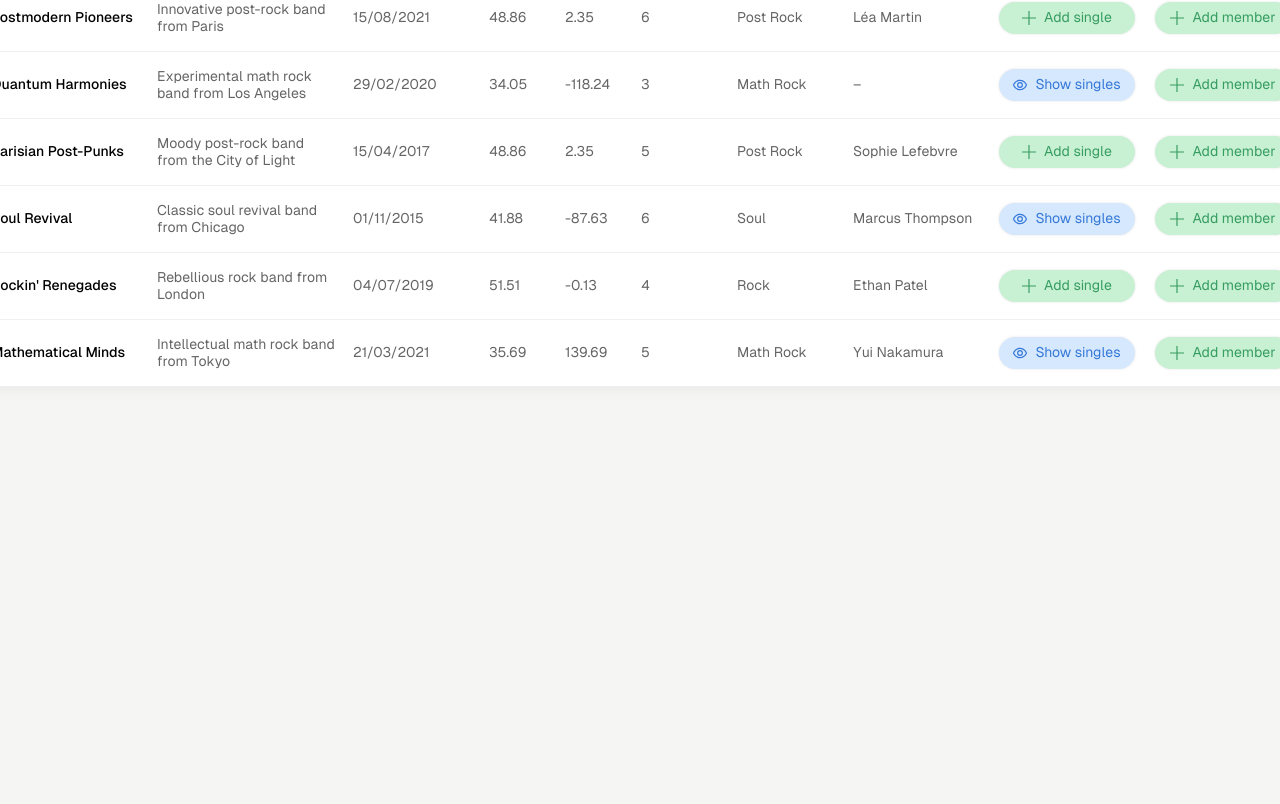
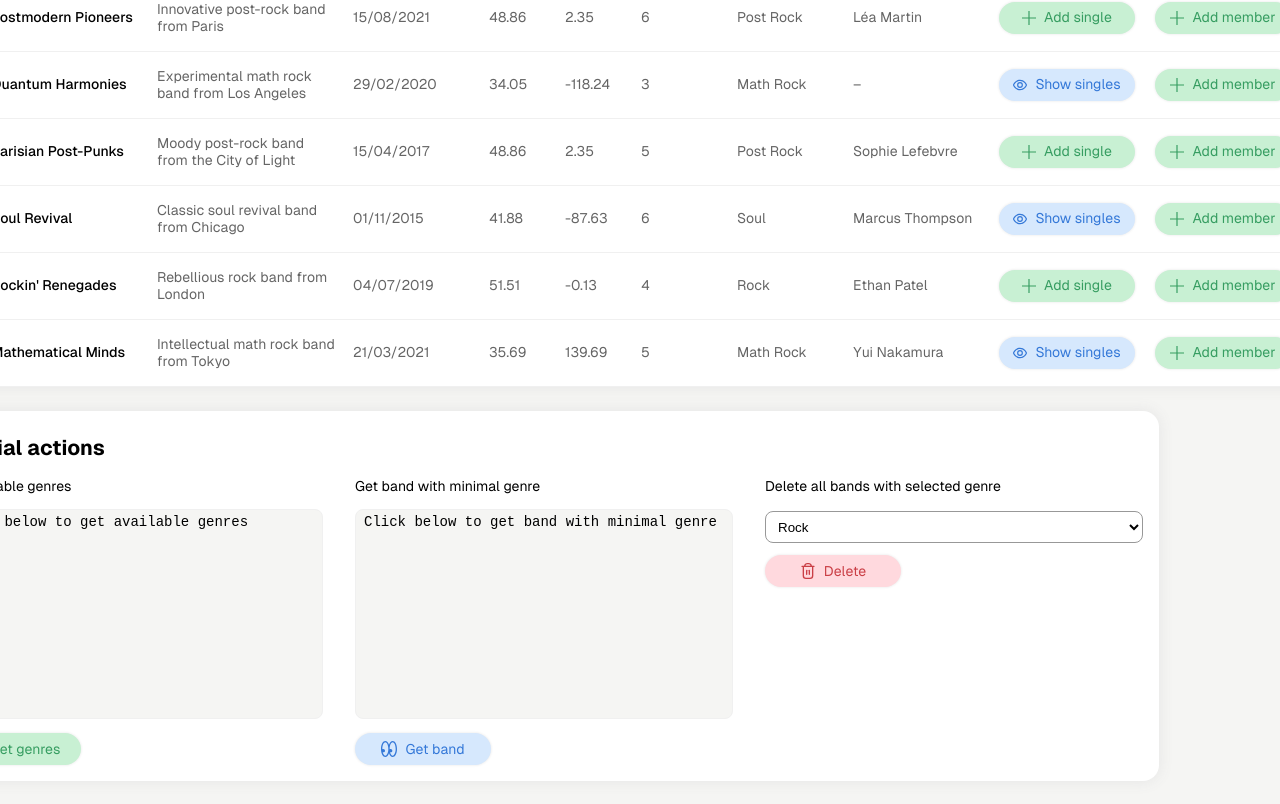
Before and after one commit to nastyabeggin/soa-2.2, a Next.js app in the folder soa-lab-2-front/: page / in a window 1280 px wide. Shown: the part 378-1182 px from the top of the page. Before the commit the page ends 800 px from the top, so only its background shows below. Built offline with nearby package versions, Linux system fonts and the light colour scheme.

Commit message:
add special actions, filter types

```diff
--- a/soa-lab-2-front/src/app/components/UpdateBandModal/styles.module.css
+++ b/soa-lab-2-front/src/app/components/AddBandModal/styles.module.css
@@ -14,3 +14,13 @@
     color: var(--secondary-text);
     padding-bottom: 4px;
 }
+
+.container {
+    display: grid;
+    grid-template-columns: 1fr 1fr;
+    align-items: center;
+}
+
+.buttons {
+    justify-self: flex-end;
+}
--- /dev/null
+++ b/soa-lab-2-front/src/app/components/SpecialActions/index.tsx
@@ -0,0 +1,56 @@
+import styles from './styles.module.css';
+import {Button} from "@/app/components/Button";
+import {DeleteIcon, EyesIcon} from "@/static/icons";
+import {useState} from "react";
+import {Genre, GENRES} from "@/app/types/genre";
+import {Band} from "@/app/types/bands";
+
+export const SpecialActions = () => {
+    const [genres, setGenres] = useState<Genre[]>();
+    const [minBand, setMinBand] = useState<Band>();
+    const [genreToDelete, setGenreToDelete] = useState<Genre>();
+
+return (
+        <div className={styles.container}>
+            <h2 className={styles.title}>Special actions</h2>
+            <div className={styles.content}>
+                <div className={styles.genres}>
+                    <label>
+                        All available genres
+                        <pre className={styles.json}>{genres ? JSON.stringify(genres) : 'Click below to get available genres'}</pre>
+                    </label>
+                    <Button style='accent-green' size='s'>
+                        <EyesIcon className={`${styles.icon} ${styles.green}`}/>
+                        Get genres
+                    </Button>
+                </div>
+                <div className={styles.band}>
+                    <label>
+                        Get band with minimal genre
+                        <pre className={styles.json}>{minBand ? JSON.stringify(minBand) : 'Click below to get band with minimal genre'}</pre>
+                    </label>
+                    <Button style='accent' size='s'>
+                        <EyesIcon className={`${styles.icon} ${styles.blue}`}/>
+                        Get band
+                    </Button>
+                </div>
+                <div className={styles.genres}>
+                    <label className={styles.select}>
+                        Delete all bands with selected genre
+                        <select className='select' onChange={(e) => setGenreToDelete(e.target.value as Genre)} value={genreToDelete}>
+                            {GENRES.map((genre) => {
+                                return (
+                                    <option value={genre} key={genre}>{genre}</option>
+                                )
+                            })}
+                        </select>
+                    </label>
+                    <Button style='danger' size='s'>
+                        <DeleteIcon className={`${styles.icon} ${styles.danger}`}/>
+                        Delete
+                    </Button>
+                </div>
+            </div>
+        </div>
+    )
+}
--- /dev/null
+++ b/soa-lab-2-front/src/app/components/SpecialActions/styles.module.css
@@ -0,0 +1,53 @@
+.container {
+    background-color: var(--foreground);
+    border-radius: 16px;
+    box-shadow: var(--shadow) 0 0 15px;
+    width: fit-content;
+
+    padding: 16px;
+    margin-top: 24px;
+}
+
+.content {
+    display: grid;
+    grid-template-columns: 1fr 1fr 1fr;
+    column-gap: 32px;
+}
+
+.title {
+    margin-top: 8px;
+}
+
+.icon {
+    height: 16px;
+    width: 16px;
+}
+
+.icon.green {
+    fill: var(--accent-green-text);
+}
+.icon.blue {
+    fill: var(--accent-text);
+}
+.icon.danger {
+    fill: var(--danger-text);
+}
+
+.json {
+    min-height: 200px;
+    width: 360px;
+    height: fit-content;
+
+    background-color: var(--background);
+    border: 1px solid var(--border);
+    border-radius: 8px;
+
+    padding: 4px 8px;
+}
+
+.select {
+    display: flex;
+    flex-direction: column;
+    row-gap: 16px;
+    margin-bottom: 12px;
+}
--- a/soa-lab-2-front/src/app/components/TableRow/index.tsx
+++ b/soa-lab-2-front/src/app/components/TableRow/index.tsx
@@ -9,7 +9,7 @@ import {useState} from "react";
 import {ShowSinglesModal} from "@/app/components/ShowSinglesModal";
 import {AddMemberModal} from "@/app/components/AddMemberModal";
 import {DeleteBandModal} from "@/app/components/DeleteBandModal";
-import {AddBandModal} from "@/app/components/UpdateBandModal";
+import {AddBandModal} from "../AddBandModal";
 
 type TableRowProps = {
     band: Band;
--- a/soa-lab-2-front/src/app/globals.css
+++ b/soa-lab-2-front/src/app/globals.css
@@ -64,6 +64,7 @@ body {
 .button.s {
   height: 24px;
   min-width: 120px;
+  border-radius: 16px;
 }
 .button.m {
   height: 30px;
@@ -86,12 +87,10 @@ body {
 .button.accent {
   background-color: var(--accent);
   color: var(--accent-text);
-  border-radius: 16px;
 }
 .button.accent-green {
   background-color: var(--accent-green);
   color: var(--accent-green-text);
-  border-radius: 16px;
 }
 .button.cancel {
   background-color: var(--background);
@@ -127,7 +126,7 @@ body {
   padding: 4px 8px;
 }
 
-.modal-container .select {
+.select {
   height: 32px;
   border: 1px solid var(--secondary-text-unfocused);
   border-radius: 8px;
--- a/soa-lab-2-front/src/app/mocks/bands.ts
+++ b/soa-lab-2-front/src/app/mocks/bands.ts
@@ -1,12 +1,12 @@
 import {Band} from "@/app/types/bands";
 import {Genre} from "@/app/types/genre";
 
-export const bandsList: Band[] = [
+export const BANDS_LIST_MOCK: Band[] = [
     {
         id: 1,
         name: "Electric Storm",
         coordinates: { id: 101, x: 45.764043, y: 4.835659 },
-        creationDate: "2022-01-15T12:00:00Z",
+        creationDate: "2022-01-15",
         numberOfParticipants: 5,
         description: "High-energy rock band from Paris",
         genre: Genre.ROCK,
@@ -26,7 +26,7 @@ export const bandsList: Band[] = [
         id: 2,
         name: "Soulful Serenaders",
         coordinates: { id: 102, x: -74.0060, y: 40.7128 },
-        creationDate: "2019-06-01T14:30:00Z",
+        creationDate: "2019-06-01",
         numberOfParticipants: 7,
         description: "Harmonious soul band from New York City",
         genre: Genre.SOUL,
@@ -42,7 +42,7 @@ export const bandsList: Band[] = [
         id: 3,
         name: "Mathematical Melodies",
         coordinates: { id: 103, x: 51.5074, y: -0.1278 },
-        creationDate: "2018-03-20T09:15:00Z",
+        creationDate: "2018-03-20",
         numberOfParticipants: 4,
         description: "Complex math rock band from London",
         genre: Genre.MATH_ROCK,
@@ -55,7 +55,7 @@ export const bandsList: Band[] = [
         id: 4,
         name: "Postmodern Pioneers",
         coordinates: { id: 104, x: 48.8566, y: 2.3522 },
-        creationDate: "2021-08-15T18:45:00Z",
+        creationDate: "2021-08-15",
         numberOfParticipants: 6,
         description: "Innovative post-rock band from Paris",
         genre: Genre.POST_ROCK,
@@ -71,7 +71,7 @@ export const bandsList: Band[] = [
         id: 5,
         name: "Quantum Harmonies",
         coordinates: { id: 105, x: 34.0522, y: -118.2437 },
-        creationDate: "2020-02-29T19:30:00Z",
+        creationDate: "2020-02-29",
         numberOfParticipants: 3,
         description: "Experimental math rock band from Los Angeles",
         genre: Genre.MATH_ROCK,
@@ -84,7 +84,7 @@ export const bandsList: Band[] = [
         id: 6,
         name: "Parisian Post-Punks",
         coordinates: { id: 106, x: 48.8566, y: 2.3522 },
-        creationDate: "2017-04-15T13:45:00Z",
+        creationDate: "2017-04-15",
         numberOfParticipants: 5,
         description: "Moody post-rock band from the City of Light",
         genre: Genre.POST_ROCK,
@@ -100,7 +100,7 @@ export const bandsList: Band[] = [
         id: 7,
         name: "Soul Revival",
         coordinates: { id: 107, x: 41.8781, y: -87.6298 },
-        creationDate: "2015-11-01T16:00:00Z",
+        creationDate: "2015-11-01",
         numberOfParticipants: 6,
         description: "Classic soul revival band from Chicago",
         genre: Genre.SOUL,
@@ -120,7 +120,7 @@ export const bandsList: Band[] = [
         id: 8,
         name: "Rockin' Renegades",
         coordinates: { id: 108, x: 51.5074, y: -0.1278 },
-        creationDate: "2019-07-04T10:15:00Z",
+        creationDate: "2019-07-04",
         numberOfParticipants: 4,
         description: "Rebellious rock band from London",
         genre: Genre.ROCK,
@@ -136,7 +136,7 @@ export const bandsList: Band[] = [
         id: 9,
         name: "Mathematical Minds",
         coordinates: { id: 109, x: 35.6895, y: 139.6917 },
-        creationDate: "2021-03-21T14:30:00Z",
+        creationDate: "2021-03-21",
         numberOfParticipants: 5,
         description: "Intellectual math rock band from Tokyo",
         genre: Genre.MATH_ROCK,
@@ -153,3 +153,24 @@ export const bandsList: Band[] = [
         }
     }
 ];
+
+export const BAND_MOCK: Band = {
+    id: 1,
+    name: "Electric Storm",
+    coordinates: { id: 101, x: 45.764043, y: 4.835659 },
+    creationDate: "2022-01-15",
+    numberOfParticipants: 5,
+    description: "High-energy rock band from Paris",
+    genre: Genre.SOUL,
+    frontMan: {
+        id: 201,
+        name: "Alexandre Dupont",
+        birthday: "1990-03-22",
+        passportID: "FR123456789",
+        location: { id: 101, name: 'New York', x: 48.856613, y: 2.352222, z: 0 }
+    },
+    singles: [
+        { id: 301, name: "Thunderbolt" },
+        { id: 302, name: "Electric Dreams" }
+    ]
+}
--- a/soa-lab-2-front/src/app/page.tsx
+++ b/soa-lab-2-front/src/app/page.tsx
@@ -1,13 +1,14 @@
 'use client'
 
 import styles from "./page.module.css";
-import {bandsList} from "@/app/mocks/bands";
+import {BANDS_LIST_MOCK} from "@/app/mocks/bands";
 import {Table} from "@/app/components/Table";
 import {DEFAULT_SORT_ORDER, SortContext, SortOrderMap} from "@/app/context/sort";
 import {useState} from "react";
 import {Button} from "@/app/components/Button";
 import {FilterIcon, PlusIcon} from "@/static/icons";
-import {AddBandModal} from "@/app/components/UpdateBandModal";
+import {AddBandModal} from "@/app/components/AddBandModal";
+import {SpecialActions} from "@/app/components/SpecialActions";
 
 export default function Home() {
     const [sortOrder, setSortOrder] = useState<SortOrderMap>(DEFAULT_SORT_ORDER);
@@ -29,7 +30,8 @@ export default function Home() {
                         </Button>
                     </div>
                 </div>
-                <Table bands={bandsList}/>
+                <Table bands={BANDS_LIST_MOCK}/>
+                <SpecialActions />
             </div>
             {isAddBandModalVisible &&
                 <AddBandModal isVisible={isAddBandModalVisible} onClose={() => setAddBandModalVisible(false)}/>
--- a/soa-lab-2-front/src/static/icons/index.ts
+++ b/soa-lab-2-front/src/static/icons/index.ts
@@ -4,6 +4,7 @@ import PlusIcon from './plus.svg';
 import ShowIcon from './eye.svg';
 import EditIcon from './pencil.svg';
 import DeleteIcon from './trash.svg';
+import EyesIcon from './eyes.svg';
 
 export {
     FilterIcon,
@@ -11,5 +12,6 @@ export {
     PlusIcon,
     ShowIcon,
     EditIcon,
-    DeleteIcon
+    DeleteIcon,
+    EyesIcon
 }
```
Also changed, not shown: soa-lab-2-front/src/app/components/AddBandModal/index.tsx (renamed from soa-lab-2-front/src/app/components/UpdateBandModal/index.tsx, +42 -13 lines), soa-lab-2-front/src/app/types/filter.ts (added, +19 -0 lines), soa-lab-2-front/src/static/icons/eyes.svg (added).
